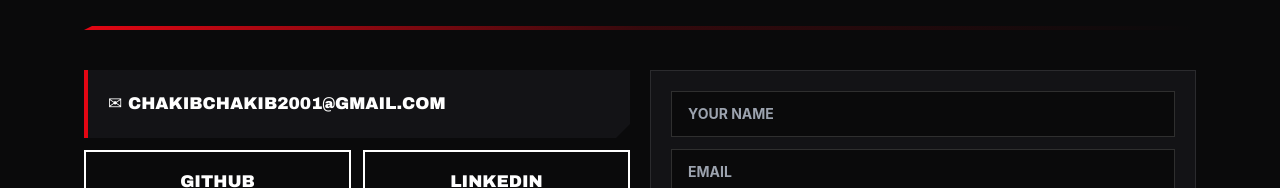
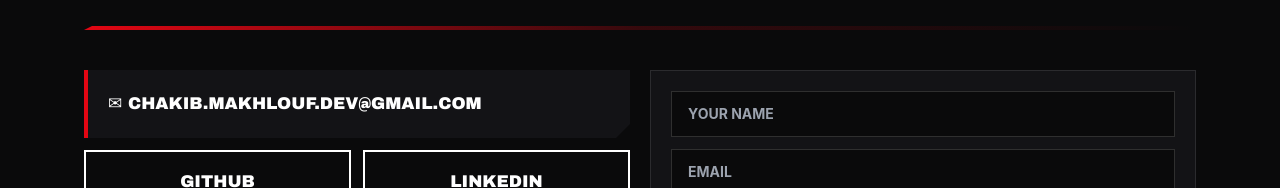
Before and after one commit to chakib-DZ/snow-ghost-portfolio, a Next.js app: page / in a window 1280 px wide. Shown: the part 3694-3882 px from the top of the page. Built offline with nearby package versions, Linux system fonts and the light colour scheme.

Commit message:
fix: update contact email to chakib.makhlouf.dev@gmail.com

```diff
--- a/components/Contact.tsx
+++ b/components/Contact.tsx
@@ -6,7 +6,7 @@ export default function Contact() {
       <SectionHeading kicker="Co-op mode" title="Contact" sub="Freelance, full-time, or jam — inbox respawns fast." />
       <div className="grid md:grid-cols-2 gap-5">
         <div className="space-y-3">
-          <a href="mailto:chakibchakib2001@gmail.com" className="slash block bg-charcoal border-l-4 border-crimson p-5 font-display hover:bg-crimson transition-colors">✉ CHAKIBCHAKIB2001@GMAIL.COM</a>
+          <a href="mailto:chakib.makhlouf.dev@gmail.com" className="slash block bg-charcoal border-l-4 border-crimson p-5 font-display hover:bg-crimson transition-colors">✉ CHAKIB.MAKHLOUF.DEV@GMAIL.COM</a>
           <div className="flex gap-3">
             <a href="https://github.com" className="slash flex-1 text-center border-2 border-white p-4 font-display hover:bg-white hover:text-pitch transition-all">GITHUB</a>
             <a href="https://linkedin.com" className="slash flex-1 text-center border-2 border-white p-4 font-display hover:bg-white hover:text-pitch transition-all">LINKEDIN</a>
```
